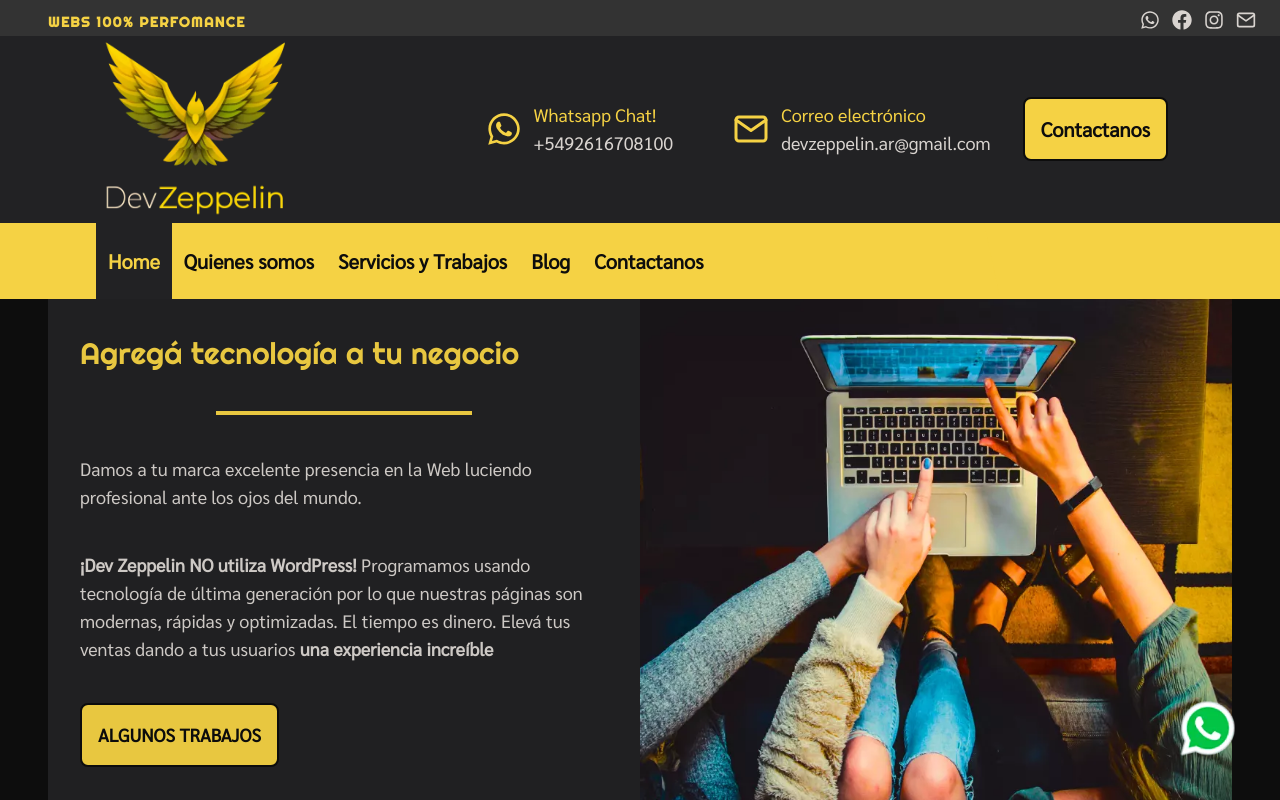
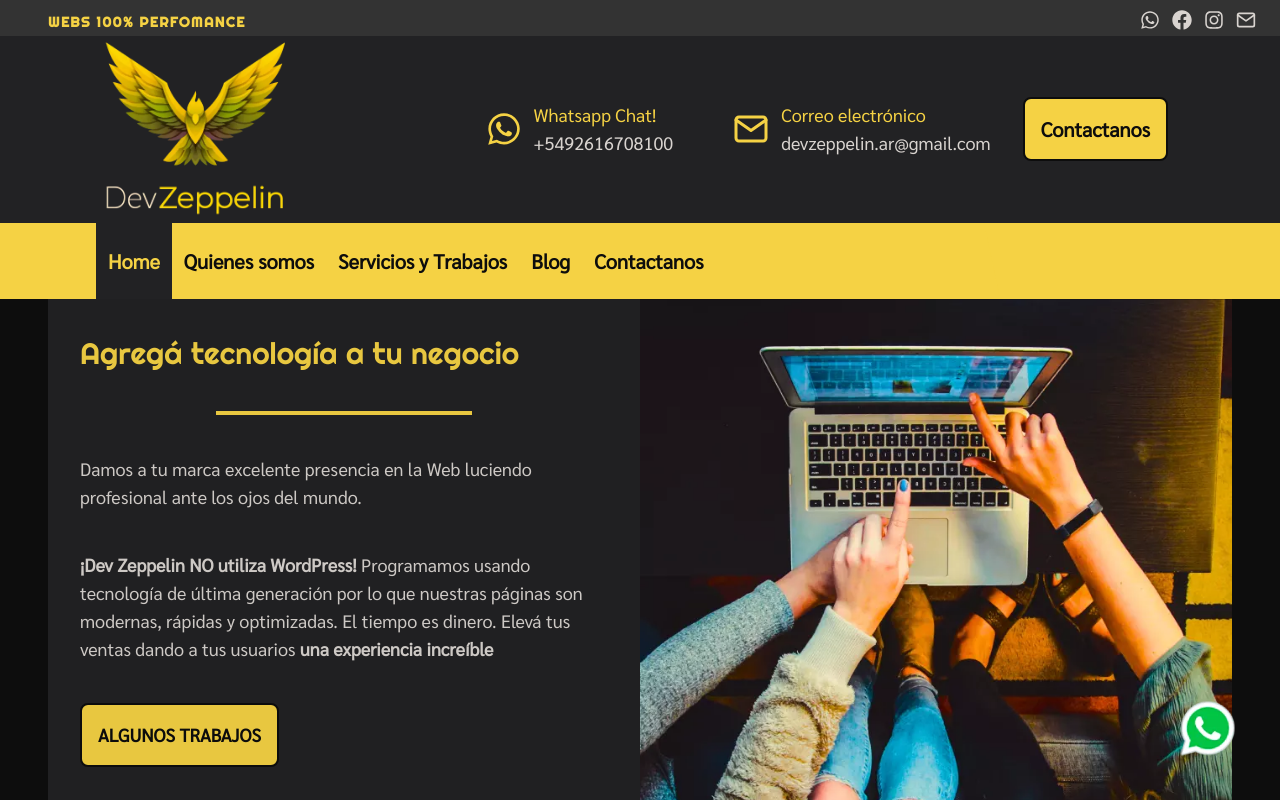
Before and after one commit to DevZeppelin/devzeppelinweb, a Next.js app: page / in a window 1280 px wide. Shown: the top 800 px of the page. Built offline with nearby package versions, Linux system fonts and the light colour scheme.

Commit message:
change image size

```diff
--- a/components/sections/SectionWelcome.js
+++ b/components/sections/SectionWelcome.js
@@ -36,7 +36,7 @@ const SectionWelcome = () => {
             src='/01.webp'
             alt='dev zeppelin logo hyper webs gino pietrobon'
             className=" overflow-hidden w-full h-full"
-            height="810"
+            height="705"
             width="705"
           />
           </div>
```
Also changed, not shown: public/01.webp.
